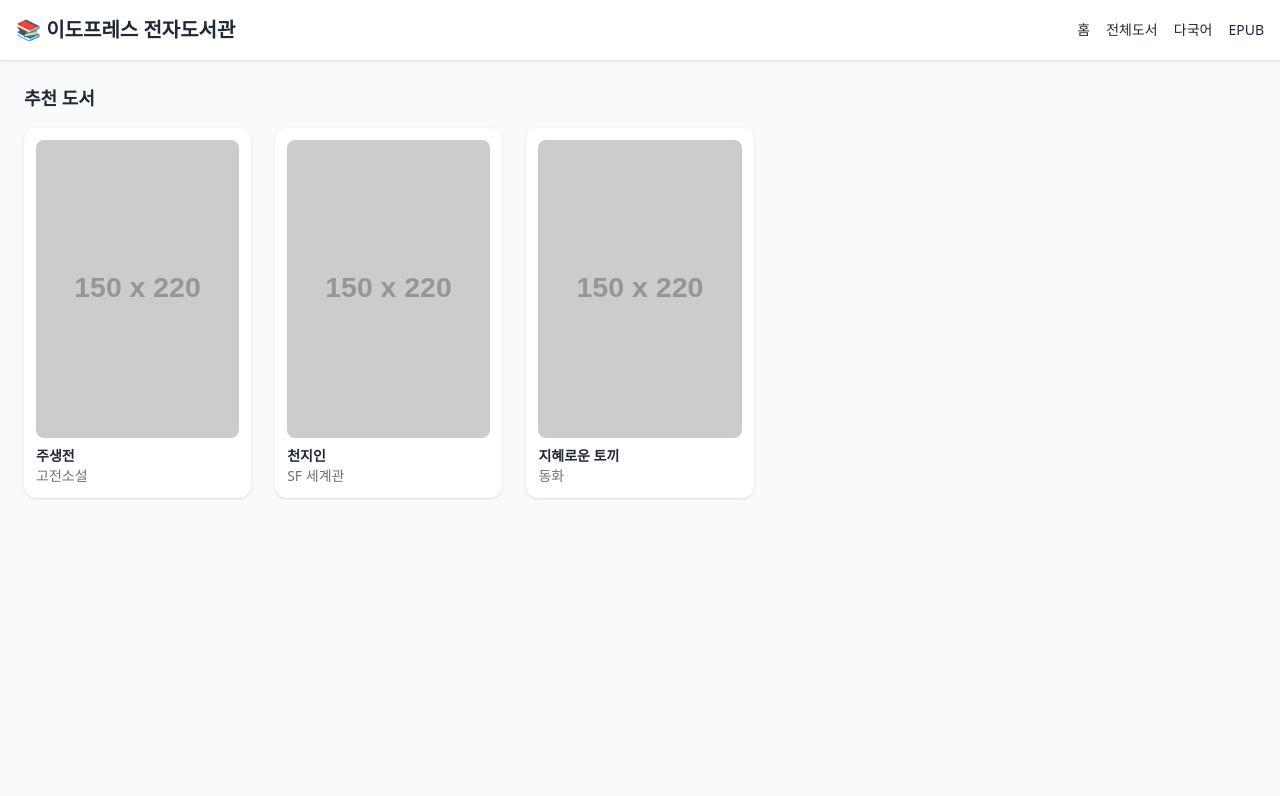
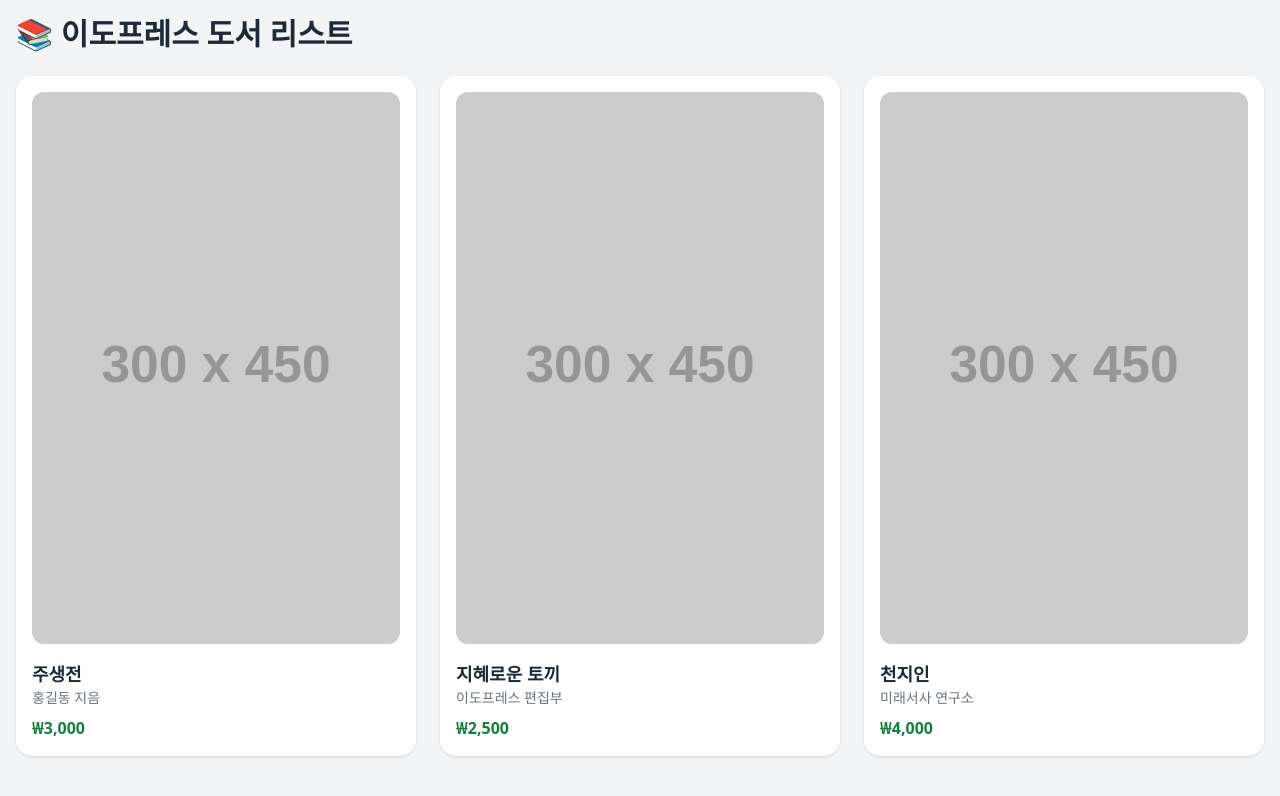
Before and after one commit to idopress/idopress-books, a plain HTML site: page index.html in a window 1280 px wide. Drawn offline with nearby package versions, Linux system fonts and the light colour scheme; placeholder pictures from the web are drawn by us.

Commit message:
초기 홈페이지 파일 업로드

```diff
--- a/index.html
+++ b/index.html
@@ -1,49 +1,34 @@
-
 <!DOCTYPE html>
 <html lang="ko">
 <head>
-  <meta charset="UTF-8">
-  <meta name="viewport" content="width=device-width, initial-scale=1.0">
-  <title>IdoPress Books</title>
+  <meta charset="UTF-8" />
+  <meta name="viewport" content="width=device-width, initial-scale=1.0"/>
+  <title>이도프레스 도서관</title>
   <script src="https://cdn.tailwindcss.com"></script>
 </head>
-<body class="bg-gray-50 text-gray-800">
-  <header class="bg-white shadow p-4 flex items-center justify-between">
-    <h1 class="text-xl font-bold">📚 이도프레스 전자도서관</h1>
-    <nav>
-      <ul class="flex gap-4 text-sm">
-        <li><a href="#" class="hover:underline">홈</a></li>
-        <li><a href="#" class="hover:underline">전체도서</a></li>
-        <li><a href="#" class="hover:underline">다국어</a></li>
-        <li><a href="#" class="hover:underline">EPUB</a></li>
-      </ul>
-    </nav>
-  </header>
-  <main class="p-6">
-    <h2 class="text-lg font-semibold mb-4">추천 도서</h2>
-    <div class="grid grid-cols-2 sm:grid-cols-3 md:grid-cols-4 lg:grid-cols-5 gap-6">
-      <div class="bg-white shadow rounded-xl p-3">
-        <img src="https://via.placeholder.com/150x220?text=책+1" alt="책1" class="w-full h-auto rounded-lg mb-2">
-        <div class="text-sm">
-          <p class="font-semibold truncate">주생전</p>
-          <p class="text-gray-500">고전소설</p>
-        </div>
+<body class="bg-gray-100 text-gray-800">
+  <div class="max-w-7xl mx-auto p-4">
+    <h1 class="text-3xl font-bold mb-6">📚 이도프레스 도서 리스트</h1>
+    <div class="grid grid-cols-1 sm:grid-cols-2 md:grid-cols-3 gap-6">
+      <div class="bg-white rounded-2xl shadow p-4">
+        <img src="https://placehold.co/300x450?text=Book+Cover+1" alt="Book 1" class="rounded-xl mb-4 w-full"/>
+        <h2 class="text-lg font-semibold">주생전</h2>
+        <p class="text-sm text-gray-500">홍길동 지음</p>
+        <p class="text-green-700 font-bold mt-2">₩3,000</p>
       </div>
-      <div class="bg-white shadow rounded-xl p-3">
-        <img src="https://via.placeholder.com/150x220?text=책+2" alt="책2" class="w-full h-auto rounded-lg mb-2">
-        <div class="text-sm">
-          <p class="font-semibold truncate">천지인</p>
-          <p class="text-gray-500">SF 세계관</p>
-        </div>
+      <div class="bg-white rounded-2xl shadow p-4">
+        <img src="https://placehold.co/300x450?text=Book+Cover+2" alt="Book 2" class="rounded-xl mb-4 w-full"/>
+        <h2 class="text-lg font-semibold">지혜로운 토끼</h2>
+        <p class="text-sm text-gray-500">이도프레스 편집부</p>
+        <p class="text-green-700 font-bold mt-2">₩2,500</p>
       </div>
-      <div class="bg-white shadow rounded-xl p-3">
-        <img src="https://via.placeholder.com/150x220?text=책+3" alt="책3" class="w-full h-auto rounded-lg mb-2">
-        <div class="text-sm">
-          <p class="font-semibold truncate">지혜로운 토끼</p>
-          <p class="text-gray-500">동화</p>
-        </div>
+      <div class="bg-white rounded-2xl shadow p-4">
+        <img src="https://placehold.co/300x450?text=Book+Cover+3" alt="Book 3" class="rounded-xl mb-4 w-full"/>
+        <h2 class="text-lg font-semibold">천지인</h2>
+        <p class="text-sm text-gray-500">미래서사 연구소</p>
+        <p class="text-green-700 font-bold mt-2">₩4,000</p>
       </div>
     </div>
-  </main>
+  </div>
 </body>
 </html>
```
